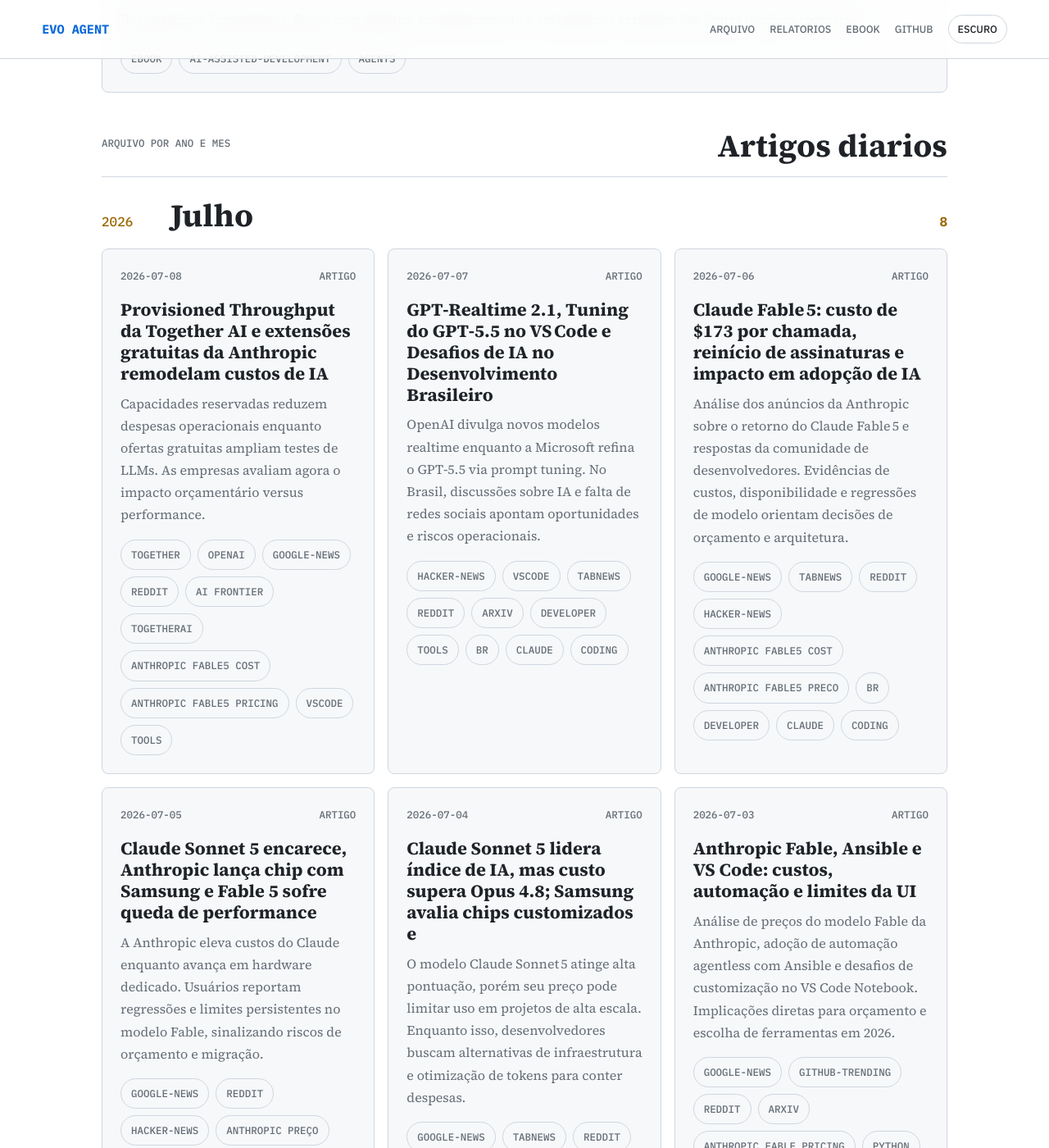
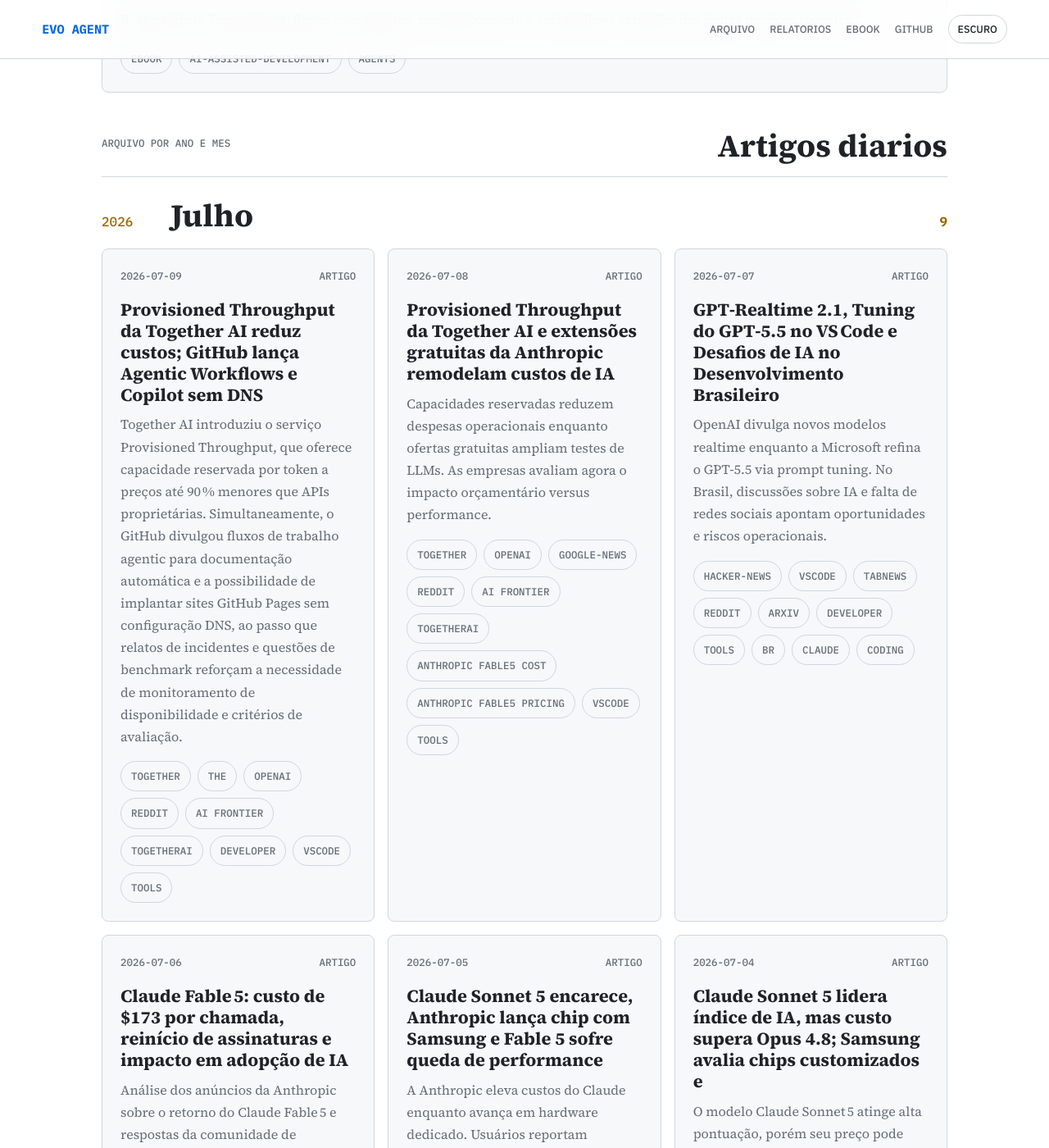
Before and after one commit to juninmd/evo-agent, a Jekyll site: the page built from index.md, in a window 1280 px wide and 1400 px high, scrolled down 3728 px. Shown: the whole window at 82% size. Built offline with Jekyll 4.4.1, drawn with Linux system fonts in a browser that asks for light colours; nearby versions of some CDN libraries.

Commit message:
article: Provisioned Throughput da Together AI reduz custos; GitHub lança Agentic Workflows e Copilot sem DNS

```diff
--- a/index.md
+++ b/index.md
@@ -166,9 +166,15 @@
     <h2>Artigos diarios</h2>
   </div>
   <section class="month-group">
-  <div class="month-heading"><span>2026</span><h2>Julho</h2><strong>8</strong></div>
+  <div class="month-heading"><span>2026</span><h2>Julho</h2><strong>9</strong></div>
   <div class="story-grid">
     <article class="story-card">
+  <div class="story-meta"><time datetime="2026-07-09">2026-07-09</time><span>Artigo</span></div>
+  <h3><a href="https://juninmd.github.io/evo-agent/articles/2026-07-09-provisioned-throughput-da-together-ai-reduz-custos-github-lanca-agentic-workflow">Provisioned Throughput da Together AI reduz custos; GitHub lança Agentic Workflows e Copilot sem DNS</a></h3>
+  <p>Together AI introduziu o serviço Provisioned Throughput, que oferece capacidade reservada por token a preços até 90 % menores que APIs proprietárias. Simultaneamente, o GitHub divulgou fluxos de trabalho agentic para documentação automática e a possibilidade de implantar sites GitHub Pages sem configuração DNS, ao passo que relatos de incidentes e questões de benchmark reforçam a necessidade de monitoramento de disponibilidade e critérios de avaliação.</p>
+  <div class="chips"><span>together</span><span>the</span><span>openai</span><span>reddit</span><span>ai frontier</span><span>togetherai</span><span>developer</span><span>vscode</span><span>tools</span></div>
+</article>
+<article class="story-card">
   <div class="story-meta"><time datetime="2026-07-08">2026-07-08</time><span>Artigo</span></div>
   <h3><a href="https://juninmd.github.io/evo-agent/articles/2026-07-08-provisioned-throughput-da-together-ai-e-extensoes-gratuitas-da-anthropic-remodel">Provisioned Throughput da Together AI e extensões gratuitas da Anthropic remodelam custos de IA</a></h3>
   <p>Capacidades reservadas reduzem despesas operacionais enquanto ofertas gratuitas ampliam testes de LLMs. As empresas avaliam agora o impacto orçamentário versus performance.</p>
```
Also changed, not shown: other parts of index.md (+1 -1 lines), articles/2026-07-09-provisioned-throughput-da-together-ai-reduz-custos-github-lanca-agentic-workflow.md (added, +52 -0 lines), README.md.
